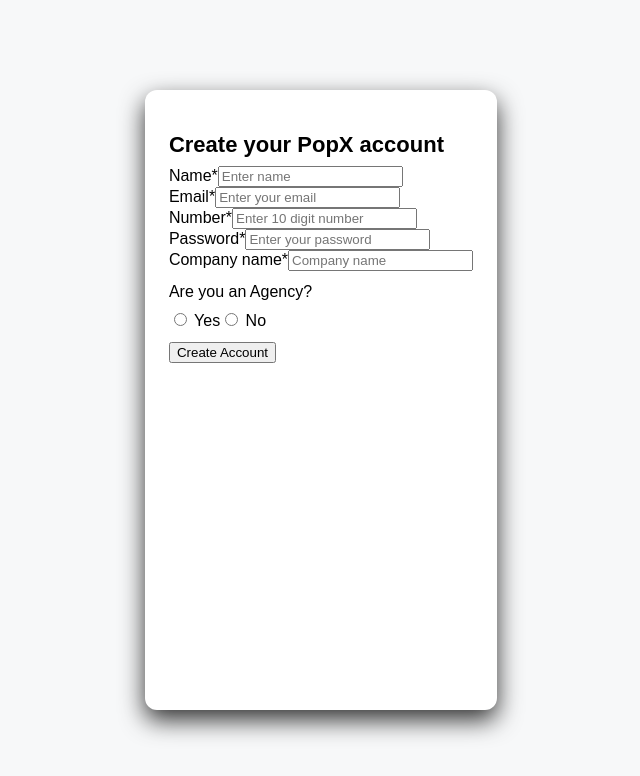
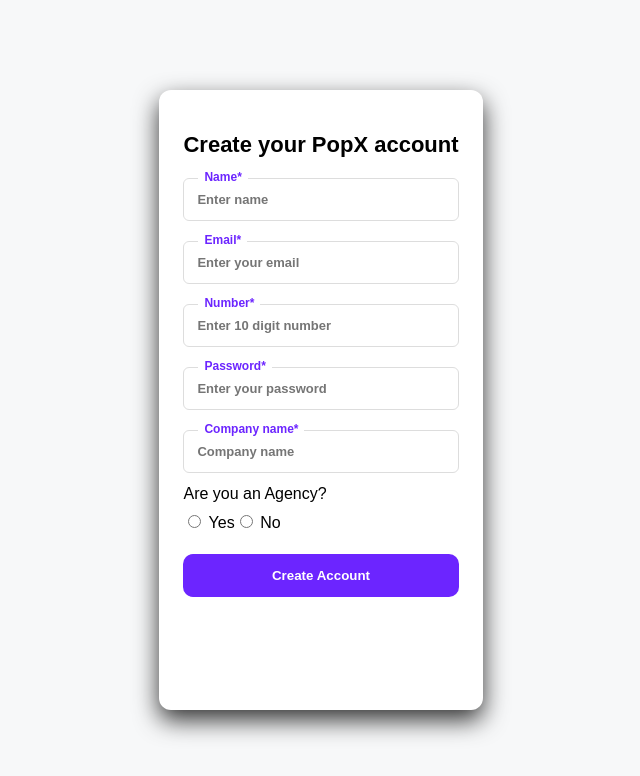
Before and after one commit to PoojaGujwar/Popx, a React (Create React App) app: page /signup in a window 1280 px wide. Shown: the top 776 px of the page, without its empty margins (319-959 px from the left). Built offline with nearby package versions, Linux system fonts and the light colour scheme.

Commit message:
Create new UI

```diff
--- a/src/App.js
+++ b/src/App.js
@@ -1,7 +1,8 @@
-import logo from './logo.svg';
 import './App.css';
+import "./styles/Landing.css"
+import "./styles/Profile.css"
 import HomeLanding from './pages/HomeLanding';
-import { BrowserRouter as Router, Route, Routes, BrowserRouter } from 'react-router-dom';
+import { BrowserRouter, Route, Routes } from 'react-router-dom';
 import Login from './pages/Login';
 import Register from './pages/Register';
 import Profile from './pages/Profile';
--- a/src/pages/Profile.js
+++ b/src/pages/Profile.js
@@ -1,8 +1,7 @@
-import { useEffect, useState } from "react";
-import "../styles/Profile.css"
+import { useEffect, useState } from "react"
 
 export default function Profile() {
-  const [user, setUser] = useState(null)
+  const [user, setUser] = useState("")
   useEffect(() => {
     const storedData = localStorage.getItem("UserData")
     if (storedData) {
@@ -25,7 +24,7 @@
                 className="profile-img"
               />
               <input type="file" hidden id="upload" />
-<div className="camera-icon" onClick={()=>document.getElementById("upload").click()}>
+              <div className="camera-icon" onClick={() => document.getElementById("upload").click()}>
                 📷
               </div>
             </div>
--- a/src/styles/Landing.css
+++ b/src/styles/Landing.css
@@ -34,6 +34,7 @@
      flex-direction: column;
   margin-top: 20px;
   min-height: 100%;
+  min-width: 100%;
 }
 .form-group label{
  position: absolute;
```
Lines whose indentation alone changed are shown as unchanged.
